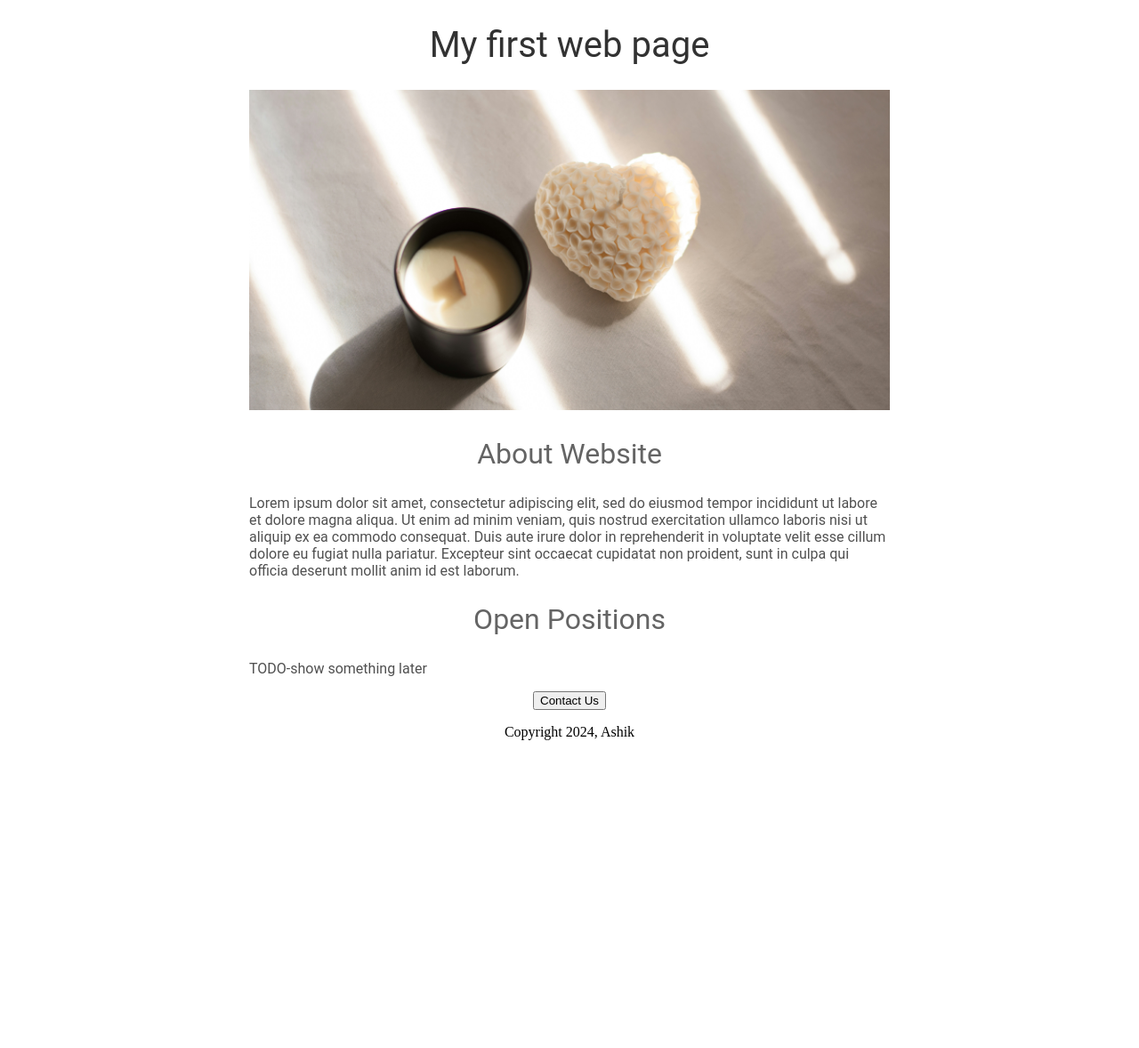
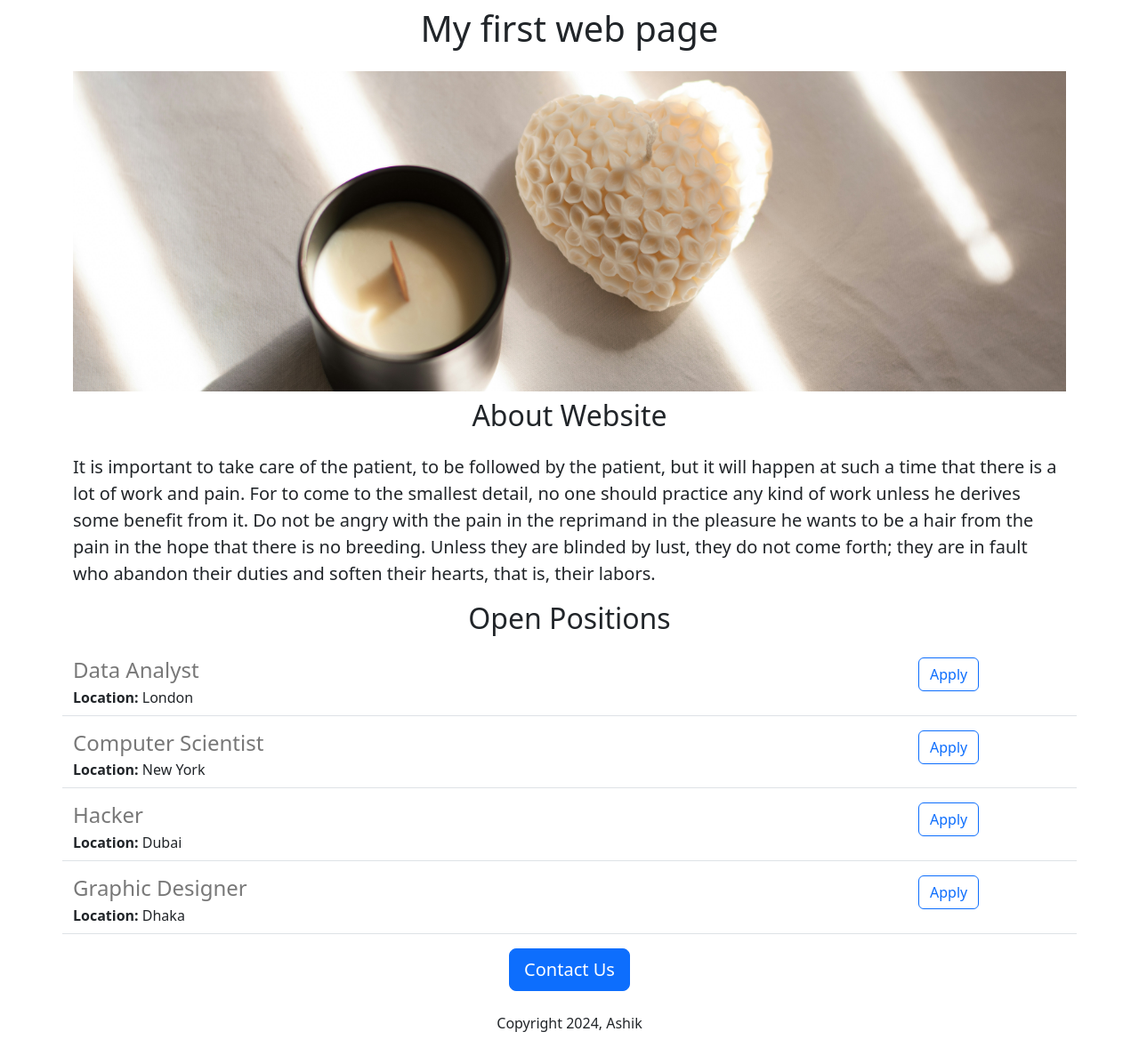
Before and after one commit to ashik-creates/ashik-website, a Flask app: page / in a window 1280 px wide. Shown: the whole page at 89% size. Before the commit the page ends 832 px from the top, so only its background shows below. Run offline with Flask 3, Linux system fonts and the light colour scheme.

Commit message:
added dynamyc data and api

```diff
--- a/app.py
+++ b/app.py
@@ -1,10 +1,38 @@
-from flask import Flask, render_template
+from flask import Flask, render_template, jsonify
 
 app = Flask(__name__)
 
+JOBS = [
+  {
+    "id": 1,
+    "title": "Data Analyst",
+    "location": "London"
+  },
+  {
+    "id": 2,
+    "title": "Computer Scientist",
+    "location": "New York"
+  },
+  {
+    "id": 3,
+    "title": "Hacker",
+    "location": "Dubai"
+  },
+  {
+    "id": 4,
+    "title": "Graphic Designer",
+    "location": "Dhaka"
+  }
+]
+
 @app.route("/")
 def home():
-  return render_template("index.html")
+  return render_template("index.html", jobs=JOBS)
+
+@app.route("/api/jobs")
+def list_jobs():
+  return jsonify(JOBS)
+
 
 if __name__ == "__main__":
   app.run(host='0.0.0.0',port=8080, debug=True)
--- a/templates/index.html
+++ b/templates/index.html
@@ -2,51 +2,35 @@
 <html>
   <head>
     <title>Ashik Website</title>
-    <style>
-      h1 {
-        font-size: 40px;
-        font-family: Roboto;
-        font-weight: normal;
-        color: rgb(50,50,50);
-        text-align: center;
-      }
-      #banner {
-        width: 100%;
-        height: 360px;
-        object-fit: cover;
-      }
-      h2 {
-        font-family: Roboto;
-        font-size: 32px;
-        color: rgb(100,100,100);
-        text-align: center;
-        font-weight: normal;
-      }
-      .bodytext {
-        font-family: Roboto;
-        font: size; 12px;
-        color: rgb(80,80,80)
-
-      }
-      #container {
-        max-width: 720px;
-        margin: 0 auto;
-      }
-    </style>
+    <meta charset="utf-8">
+    <meta name="viewport" content="width=device-width, initial-scale=1">
+    <link href="https://cdn.jsdelivr.net/npm/bootstrap@5.3.3/dist/css/bootstrap.min.css" rel="stylesheet" integrity="sha384-QWTKZyjpPEjISv5WaRU9OFeRpok6YctnYmDr5pNlyT2bRjXh0JMhjY6hW+ALEwIH" crossorigin="anonymous">
   </head>
   <body>
-    <div id="container">
-      <h1>My first web page</h1>
-      <img id="banner" src="https://6c03a2d2-c5a1-4650-aef6-f869efa0bd62-00-1gxoczlv45f6q.sisko.replit.dev:8080/static/banner.jpeg.jpg">
-      <h2>About Website</h2>
-      <p class="bodytext">
-        Lorem ipsum dolor sit amet, consectetur adipiscing elit, sed do eiusmod tempor incididunt ut labore et dolore magna aliqua. Ut enim ad minim veniam, quis nostrud exercitation ullamco laboris nisi ut aliquip ex ea commodo consequat. Duis aute irure dolor in reprehenderit in voluptate velit esse cillum dolore eu fugiat nulla pariatur. Excepteur sint occaecat cupidatat non proident, sunt in culpa qui officia deserunt mollit anim id est laborum.
+    <div class="container">
+      <h1 class="text-center mt-2 mb-4">My first web page</h1>
+      <img class="img-fluid" id="banner" src="https://6c03a2d2-c5a1-4650-aef6-f869efa0bd62-00-1gxoczlv45f6q.sisko.replit.dev:8080/static/banner.jpeg.jpg">
+      <style>
+        #banner {
+          height: 360px;
+          width: 100%;
+          object-fit: cover;
+        }
+      </style>
+      <h2 class="text-center mt-2 mb-4">About Website</h2>
+      <p class="lead">
+        It is important to take care of the patient, to be followed by the patient, but it will happen at such a time that there is a lot of work and pain. For to come to the smallest detail, no one should practice any kind of work unless he derives some benefit from it. Do not be angry with the pain in the reprimand in the pleasure he wants to be a hair from the pain in the hope that there is no breeding. Unless they are blinded by lust, they do not come forth; they are in fault who abandon their duties and soften their hearts, that is, their labors.
       </p>
-      <h2>Open Positions</h2>
-      <p class="bodytext">TODO-show something later</p>
+      <h2 class="text-center mt-2 mb-4">Open Positions</h2>
+      <div>
+        {% for job in jobs %}
+          {% include "jobitem.html" %}
+        {% endfor %}
+      </div>
+
       <div style="text-align:center;">
-      <button>Contact Us</button>
-        <p>Copyright 2024, Ashik</p>
+      <button class="btn btn-primary btn-lg">Contact Us</button>
+        <p class="mt-4">Copyright 2024, Ashik</p>
       </div>
     </div>
   </body>
--- /dev/null
+++ b/templates/jobitem.html
@@ -0,0 +1,11 @@
+<div class="border-bottom row" style="margin-bottom:16px;
+  padding-bottom: 8px;">
+  <div class="col-10">
+    <h4 style="color:rgb(120,120,120); margin-bottom:4px;">
+      {{job['title']}}</h4>
+    <div><b>Location:</b> {{job['location']}}</div>
+  </div>
+  <div class="col-2">
+  <button type="button" class="btn btn-outline-primary">Apply</button>
+  </div>
+</div>
```
